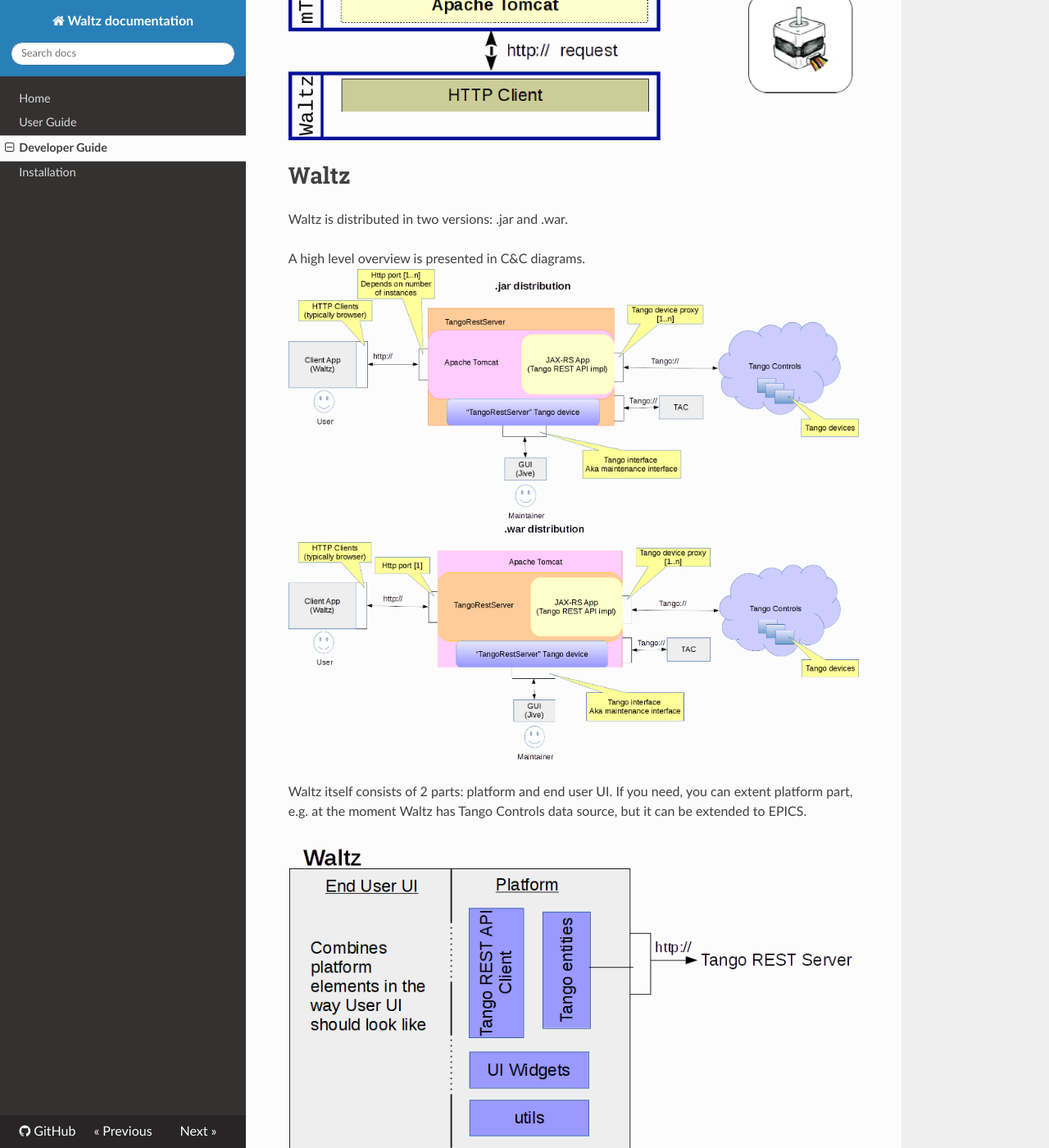
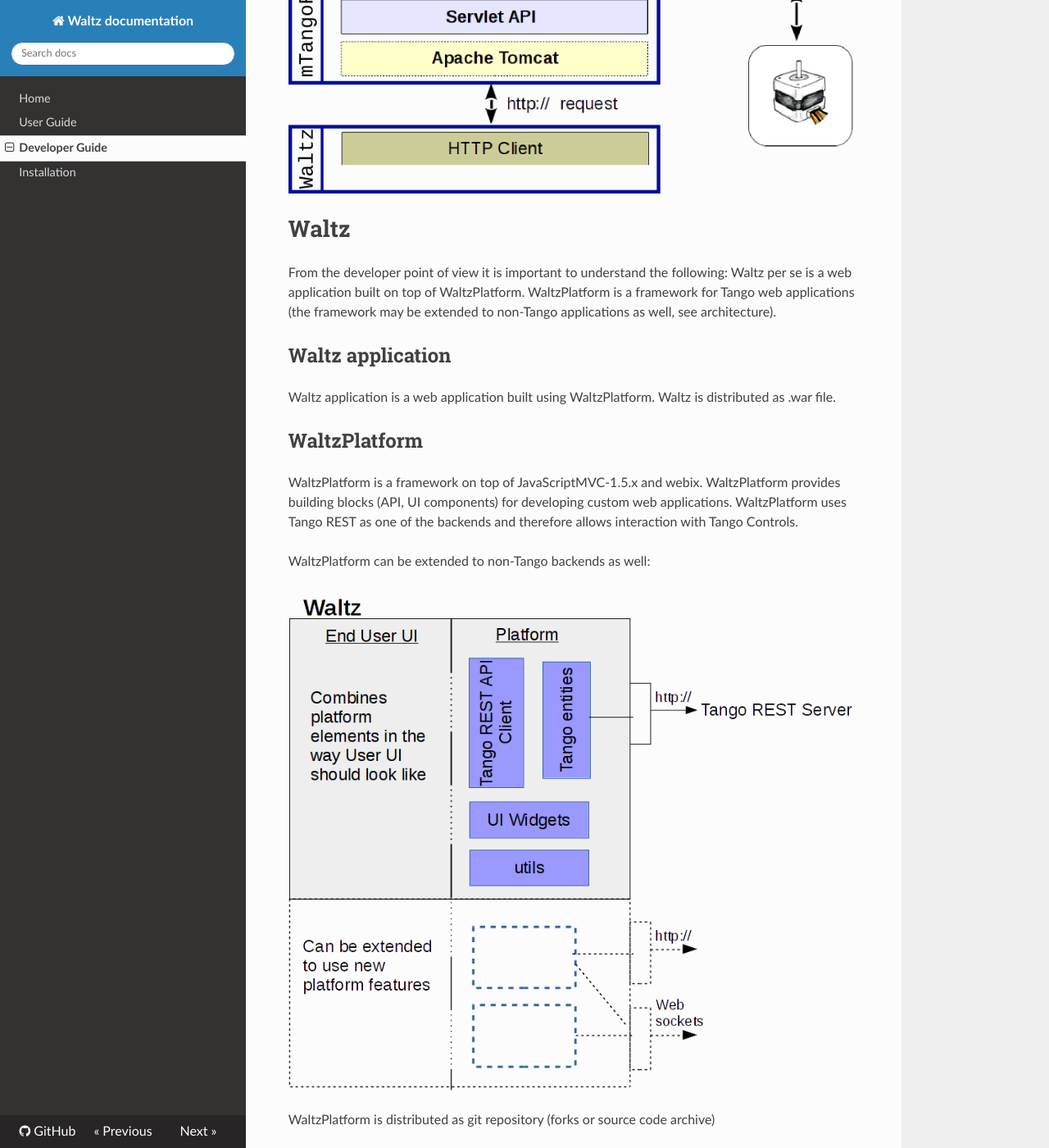
Before and after one commit to PhilLAL/waltz-docs, an MkDocs documentation site: the page built from docs/developer_guide.md, in a window 1280 px wide and 1400 px high, scrolled down 4276 px. Shown: the whole window at 82% size. Built offline with MkDocs 1.6.1, drawn with Linux system fonts in a browser that asks for light colours; nearby versions of some CDN libraries; old or Windows-style settings are respelled for this version of MkDocs; some of the changed text lies outside the part shown.

Commit message:
progress

```diff
--- a/docs/developer_guide.md
+++ b/docs/developer_guide.md
@@ -3,7 +3,7 @@
 We shall start this developer guide with a super short introduction to the basic web technologies which are used in Waltz.
 If you don't need this, please, skip this part and go directly to the Waltz description.
 
-## Short introduction to the basics of Web
+# Short introduction to the basics of Web
 Let's start with Client-Server architecture which looks like this at the first glance.
 
 ![devGuide_intro_client-serv_1](images/devGuide_intro_client-serv_1.png)
@@ -49,27 +49,38 @@ So putting it all together, we get the following diagram:
 
 # Waltz
 
+From the developer point of view it is important to understand the following: Waltz per se is a web application built on top of WaltzPlatform. WaltzPlatform is a framework for Tango web applications (the framework may be extended to non-Tango applications as well, see architecture).
 
-Waltz is distributed in two versions: .jar and .war.
+## Waltz application
 
-A high level overview is presented in C&C diagrams.
-![Waltz_jar_distribution](images/Waltz_jar_distribution.png)
-![Waltz_war_distribution](images/Waltz_war_distribution.png)
+Waltz application is a web application built using WaltzPlatform. Waltz is distributed as .war file.
+
+## WaltzPlatform
+
+WaltzPlatform is a framework on top of JavaScriptMVC-1.5.x and webix. WaltzPlatform provides building blocks (API, UI components) for developing custom web applications. WaltzPlatform uses Tango REST as one of the backends and therefore allows interaction with Tango Controls.
+
+WaltzPlatform can be extended to non-Tango backends as well:
+
+![Waltz_extention](images/Waltz_extention.png)
+
+WaltzPlatform is distributed as git repository (forks or source code archive)
 
 Waltz itself consists of 2 parts: platform and end user UI. If you need, you can extent platform part, e.g.  at the moment Waltz has Tango Controls data source, but it can be extended to EPICS.
 
-![Waltz_extention](images/Waltz_extention.png)
+Frankly speaking, as a frontend developer you don't need to know the server part. Here we would like to give you a short overview to let you know how it is organized:
 
-Frankly speaking, as a frontend developer you don't need to know server part. Here we would like to give you a short overview to let you know how it is organized.
-
-
-## mTangoREST.server
+## Waltz Tango REST backend (mTangoREST.server)
 [mTangoREST.server](https://github.com/ingvord/mtangorest.server) - is a Java implementation of a Tango Controls REST API specification. If you need C++ version, please, visit [RestDS](http://tangodevel.jinr.ru/git/tango/web/RestDS) page.
 
 mTangoREST.server has [two distributions](https://github.com/Ingvord/mtangorest.server/releases): .jar and .zip
 
 The difference is shown in the following diagram:
 ![mTangoREST.server_jar-zip](images/mTangoREST.server_jar-zip.png)
+
+A high level overview is presented in C&C diagrams.
+![Waltz_jar_distribution](images/Waltz_jar_distribution.png)
+![Waltz_war_distribution](images/Waltz_war_distribution.png)
+
 
 **.jar**
 * For development/small production deployment
@@ -109,7 +120,7 @@ Deployment should be done by system administrators. Below you can see how it was
 
 
 
-## WaltzPlatform
+# WaltzPlatform
 
 WaltzPlatform is a framework for building Tango web applications. Waltz application is such application.
 
@@ -132,7 +143,7 @@ WaltzPlatform module diagram:
 
 ![Waltz_module_diagram](images/Waltz_module_diagram.png)
 
-### High level architecture overview
+## High level architecture overview
 
 Waltz implements classical 3-tiers architecture:
 
@@ -142,11 +153,11 @@ Where __data access layer__ is _Transport_. __Functional layer__ is PlatformAPI
 Finally __UI layer__ is _webix_widgets_ i.e. smart components included into WaltzPlatform that can be used as building blocks
 for custom applications/widgets built on top of WaltzPlatform.
 
-### Platform API
+## Platform API
 
 Important part of the Platform is its API. Waltz Platform API has the following parts:
 
-#### UIBuilder
+### UIBuilder
 
 UIBuilder provides API to build UI of the application based on WaltzPlatform. Below is an example of using UIBuilder to build Waltz application UI:
 
@@ -158,27 +169,27 @@ UIBuilder supports customization of all 5 panels, as well as not using some of t
 
 Full UIBuilder API reference: [link]()
 
-#### Tango device model
+### Tango device model
 
 WaltzPlatform provides high level API of the Tango devices model e.g. TangoDevice.
 
 Full API reference of the Tango device model can be found here: [link]()
 
-#### Tango REST API js adapter
+### Tango REST API js adapter
 
 WaltzPlatform provides API to Tango REST. TangoRest API implements builder pattern:
 
 ![](images/Waltz_code_TangoRequestAPI.png)
 
-#### Utility models and helpers
+### Utility models and helpers
 
-##### PlatformContext
+#### PlatformContext
 
 Context of the application.
 
 Full API reference: [link]()
 
-##### UserContext
+#### UserContext
 
 Developer may store custom data per user basis using UserContext API. UserContext has _ext_ field that can store any data. UserContext may be backed by a dedicated backend to persist the data (for instance, [UserContextBackend](https://github.com/tango-controls-waltz/tango-webapp-user-context)). By default all the data is stored in-memory DB provided by WaltzPlatform.
 
@@ -188,19 +199,19 @@ To specify UserContext backend provide env argument to assemble command:
 
 Full UserContext API reference: [link]()
 
-##### include.js
+#### include.js
 
 include.js is a part of jmvc. include.js is used to define dependencies of the application:
 
 ![](images/Waltz_code_include.png)
 
-##### JS inheritance
+#### JS inheritance
 
 WaltzPlatform provides a number of models that can be extended using jmvc inheritance feature:
 
 ![](images/Waltz_code_extend.png)
 
-##### webix widgets
+#### webix widgets
 
 WaltzPlatform uses [webix](http://webix.com) for UI components and data binding.
 
@@ -216,13 +227,13 @@ Please read webix documentation to become familiar with protoUI.
 
 Full webix widgets API reference: [link]()
 
-##### webix mixins
+#### webix mixins
 
 Mixin is another way (comparing to inheritance) to extrend JS object's functionality. WaltzPlatform provides a number of mixins that can be used to extend custom widgets:
 
 ![](images/Waltz_code_platformAPI_mixins.png)
 
-#### OpenAjax events
+### OpenAjax events
 
 WaltzPlatform uses OpenAjax event bus to loose coupling between components and to allow customizations.
 
@@ -232,64 +243,64 @@ jmvc provides convenient way to declare subscription to an OpenAjax event:
 
 The following events are supported by WaltzPlatform:
 
-##### platform_context.create
+#### platform_context.create
 
 Fires when PlatformContext is being created
 
-##### platform_context.destroy
+#### platform_context.destroy
 
 Fires when PlatformContext is being destroyed i.e. user logs off.
 
-##### platform_context.set_rest
+#### platform_context.set_rest
 
 Fires when TangoRest instance is being injected into PlatformContext
 
-##### platform_context.set_user_context
+#### platform_context.set_user_context
 
 Fires when UserContext instance is being injected into PlatformContext
 
-##### tango_webapp.tango_host_loaded
+#### tango_webapp.tango_host_loaded
 
 Fires when new TangoHost has been loaded
 
-##### tango_webapp.rest_send
+#### tango_webapp.rest_send
 
 Fires when new Tango REST request is being sent
 
-##### tango_webapp.rest_failure
+#### tango_webapp.rest_failure
 
 Fires when new Tango REST request has failed
 
-##### tango_webapp.rest_success
+#### tango_webapp.rest_success
 
 Fires when new Tango REST request has succeed
 
-##### tango_webapp.device_loaded
+#### tango_webapp.device_loaded
 
 Fires when new TangoDevice has been loaded
 
-##### tango_webapp.device_open
+#### tango_webapp.device_open
 
 Fires when user clicks on _open_ in DevicesTree context menu
 
-##### tango_webapp.device_configure
+#### tango_webapp.device_configure
 
 Fires when user clicks on _configure_ in DevicesTree context menu
 
-##### tango_webapp.device_delete
+#### tango_webapp.device_delete
 
 Fires when user clicks on _delete_ in DevicesTree context menu
 
-##### tango_webapp.device_view
+#### tango_webapp.device_view
 
 Fires when user clicks on _delete_ in DevicesTree context menu
 
-##### tango_webapp.device_view.update_attr_config
+#### tango_webapp.device_view.update_attr_config
 
 Fires when user updates device's configuration
 
 tango_webapp.attr_
-##### tango_webapp.attr_add_to_monitor
+#### tango_webapp.attr_add_to_monitor
 
 Fires when user adds a new attribute to Dashboard
 
@@ -297,55 +308,55 @@ tango_webapp.item_selected
 
 tango_webapp.database_loaded
 
-##### user_action.log
+#### user_action.log
 
 Fires when user action is being logged
 
-##### platform_api.ui.initialized
+#### platform_api.ui.initialized
 
 Fires when UI has been built
 
-##### platform.user_logout
+#### platform.user_logout
 
 Fires when user logs out
 
-##### user_context.create.as_existing
+#### user_context.create.as_existing
 
 Fires when new UserContext instance is being created
 
-##### user_context.destroy
+#### user_context.destroy
 
 Fires when new UserContext instance is being destroyed
 
-##### user_context_controller.found
+#### user_context_controller.found
 
 Fires when UserContext instance for given user has been found
 
-##### user_context_controller.update
+#### user_context_controller.update
 
 Fires when UserContext instance is being updated
 
-##### user_context_controller.destroy
+#### user_context_controller.destroy
 
 Fires when UserContext instance is being destroyed
 
-##### user_context_controller.add_tango_host
+#### user_context_controller.add_tango_host
 
 Fires when new TangoHost instance is being injected into UserContext instance
 
-##### user_context_controller.delete_tango_host
+#### user_context_controller.delete_tango_host
 
 Fires when new TangoHost instance is being deleted from UserContext instance
 
-##### tango_rest_api.is_alive
+#### tango_rest_api.is_alive
 
 Fires when new Tango REST server responds
 
-##### tango_rest_api.is_not_alive
+#### tango_rest_api.is_not_alive
 
 Fires when new Tango REST server does not respond
 
-## Unit and functional testing
+# Unit and functional testing
 
 Developer should write unit and functional tests to achieve better user experience with the application. WaltzPlatform applications can be switched to _test_ mode:
 
@@ -353,7 +364,7 @@ Developer should write unit and functional tests to achieve better user experien
 
 In this mode test console will appear (if not - make sure the popups are not blocked in your browser). Use this console to run unit/functional tests.
 
-## Packaging and deployment
+# Packaging and deployment
 
 Using jmvc console utility program developer can package WaltzPlatform based applications into production ready .war files: `./jmvcc jmvc/assemble`
 
```
